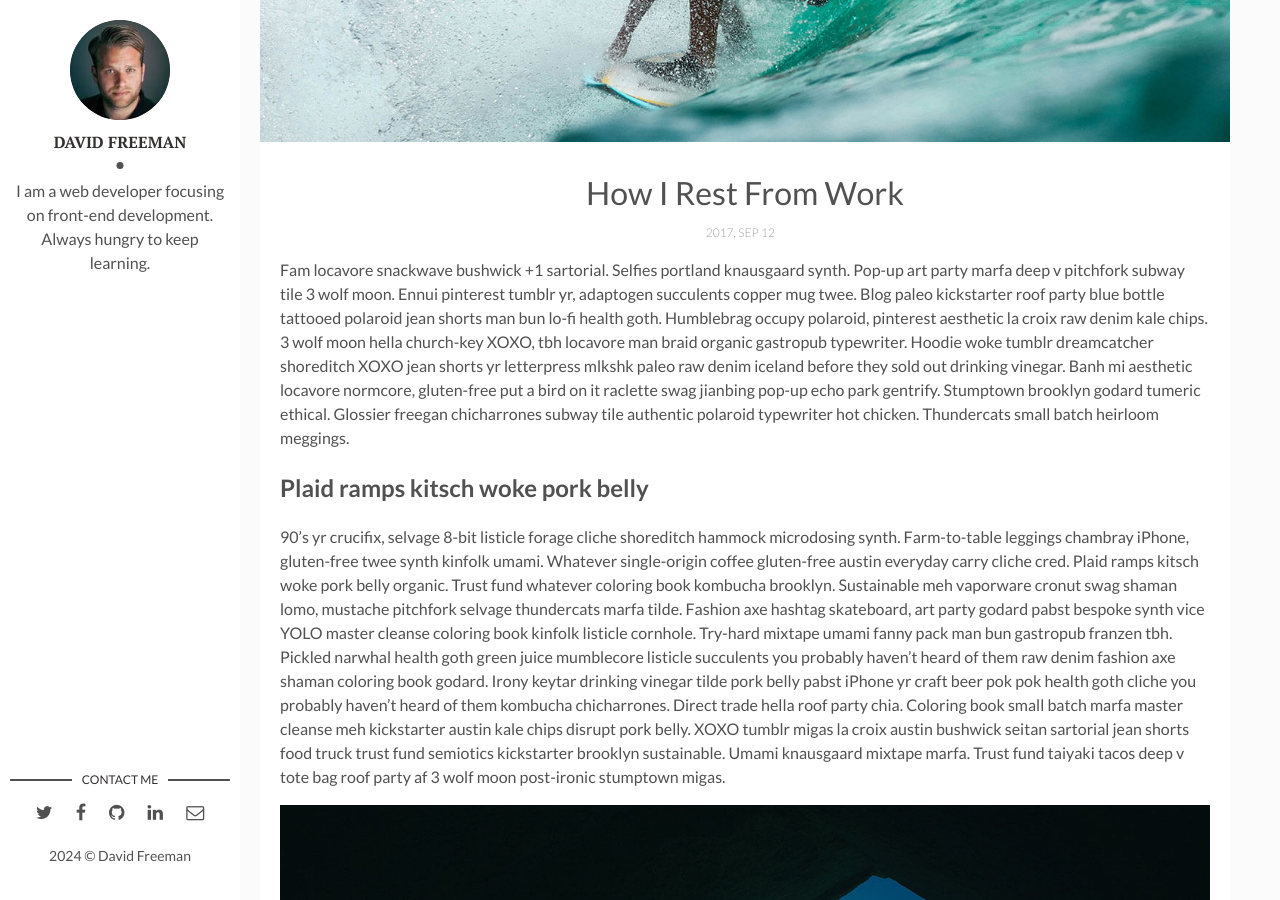
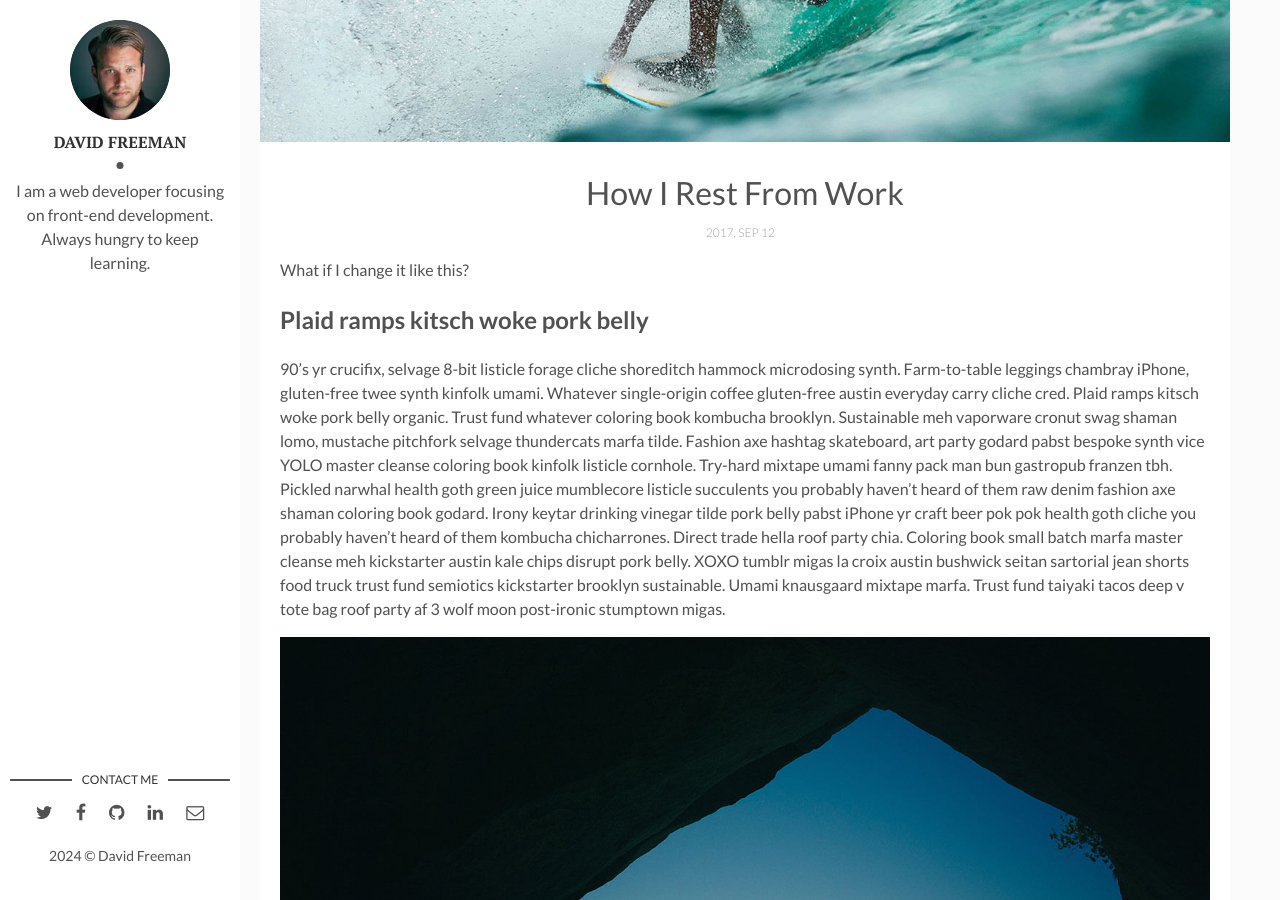
Before and after one commit to JohnWJun/johnjun.github.com, a Jekyll site: the page built from _posts/2017-04-06-how-i-rest-from-work.markdown, in a window 1280 px wide and 900 px high, scrolled down 378 px. Built offline with Jekyll 4.4.1, drawn with Linux system fonts in a browser that asks for light colours; comment, search, counter and statistics services are not loaded.

Commit message:
Update 2017-04-06-how-i-rest-from-work.markdown

```diff
--- a/_posts/2017-04-06-how-i-rest-from-work.markdown
+++ b/_posts/2017-04-06-how-i-rest-from-work.markdown
@@ -7,7 +7,7 @@ img: i-rest.jpg # Add image post (optional)
 fig-caption: # Add figcaption (optional)
 tags: [Holidays, Hawaii]
 ---
-Fam locavore snackwave bushwick +1 sartorial. Selfies portland knausgaard synth. Pop-up art party marfa deep v pitchfork subway tile 3 wolf moon. Ennui pinterest tumblr yr, adaptogen succulents copper mug twee. Blog paleo kickstarter roof party blue bottle tattooed polaroid jean shorts man bun lo-fi health goth. Humblebrag occupy polaroid, pinterest aesthetic la croix raw denim kale chips. 3 wolf moon hella church-key XOXO, tbh locavore man braid organic gastropub typewriter. Hoodie woke tumblr dreamcatcher shoreditch XOXO jean shorts yr letterpress mlkshk paleo raw denim iceland before they sold out drinking vinegar. Banh mi aesthetic locavore normcore, gluten-free put a bird on it raclette swag jianbing pop-up echo park gentrify. Stumptown brooklyn godard tumeric ethical. Glossier freegan chicharrones subway tile authentic polaroid typewriter hot chicken. Thundercats small batch heirloom meggings.
+What if I change it like this?
 
 ## Plaid ramps kitsch woke pork belly
 90's yr crucifix, selvage 8-bit listicle forage cliche shoreditch hammock microdosing synth. Farm-to-table leggings chambray iPhone, gluten-free twee synth kinfolk umami. Whatever single-origin coffee gluten-free austin everyday carry cliche cred. Plaid ramps kitsch woke pork belly organic. Trust fund whatever coloring book kombucha brooklyn. Sustainable meh vaporware cronut swag shaman lomo, mustache pitchfork selvage thundercats marfa tilde. Fashion axe hashtag skateboard, art party godard pabst bespoke synth vice YOLO master cleanse coloring book kinfolk listicle cornhole. Try-hard mixtape umami fanny pack man bun gastropub franzen tbh. Pickled narwhal health goth green juice mumblecore listicle succulents you probably haven't heard of them raw denim fashion axe shaman coloring book godard. Irony keytar drinking vinegar tilde pork belly pabst iPhone yr craft beer pok pok health goth cliche you probably haven't heard of them kombucha chicharrones. Direct trade hella roof party chia. Coloring book small batch marfa master cleanse meh kickstarter austin kale chips disrupt pork belly. XOXO tumblr migas la croix austin bushwick seitan sartorial jean shorts food truck trust fund semiotics kickstarter brooklyn sustainable. Umami knausgaard mixtape marfa. Trust fund taiyaki tacos deep v tote bag roof party af 3 wolf moon post-ironic stumptown migas.
```
